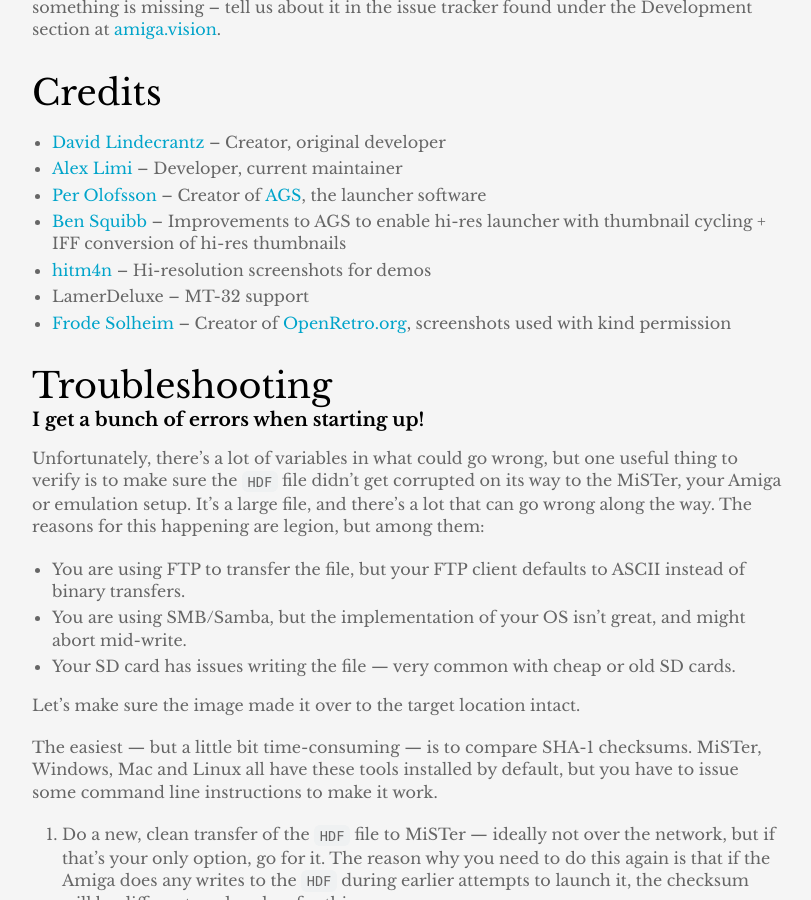
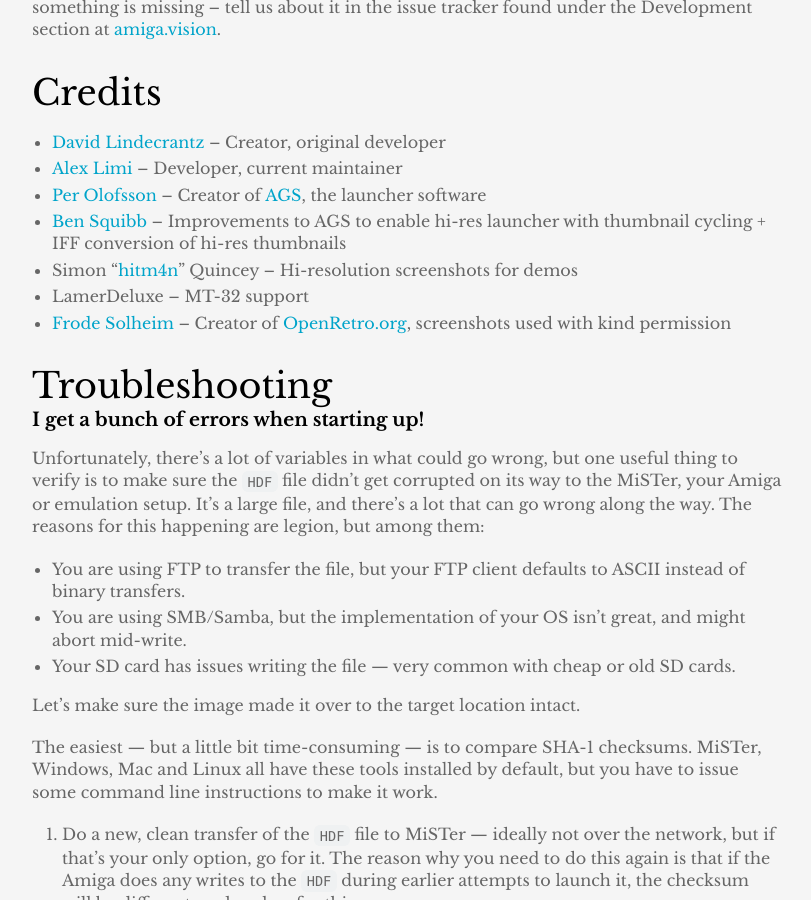
Before and after one commit to amigavision/amigavision.github.io, a Jekyll site: the page built from docs.md, in a window 1280 px wide and 900 px high, scrolled down 10097 px. Shown: the whole window, without its empty margins (233-1044 px from the left). Built offline with Jekyll 4.4.1, drawn with Linux system fonts in a browser that asks for light colours.

Commit message:
Full name

```diff
--- a/docs.md
+++ b/docs.md
@@ -288,7 +288,7 @@
 * [Alex Limi] -- Developer, current maintainer
 * [Per Olofsson] -- Creator of [AGS], the launcher software
 * [Ben Squibb] -- Improvements to AGS to enable hi-res launcher with thumbnail cycling + IFF conversion of hi-res thumbnails
-* [hitm4n] -- Hi-resolution screenshots for demos
+* Simon "[hitm4n]" Quincey -- Hi-resolution screenshots for demos
 * LamerDeluxe -- MT-32 support
 * [Frode Solheim] -- Creator of [OpenRetro.org], screenshots used with kind permission
 
```
